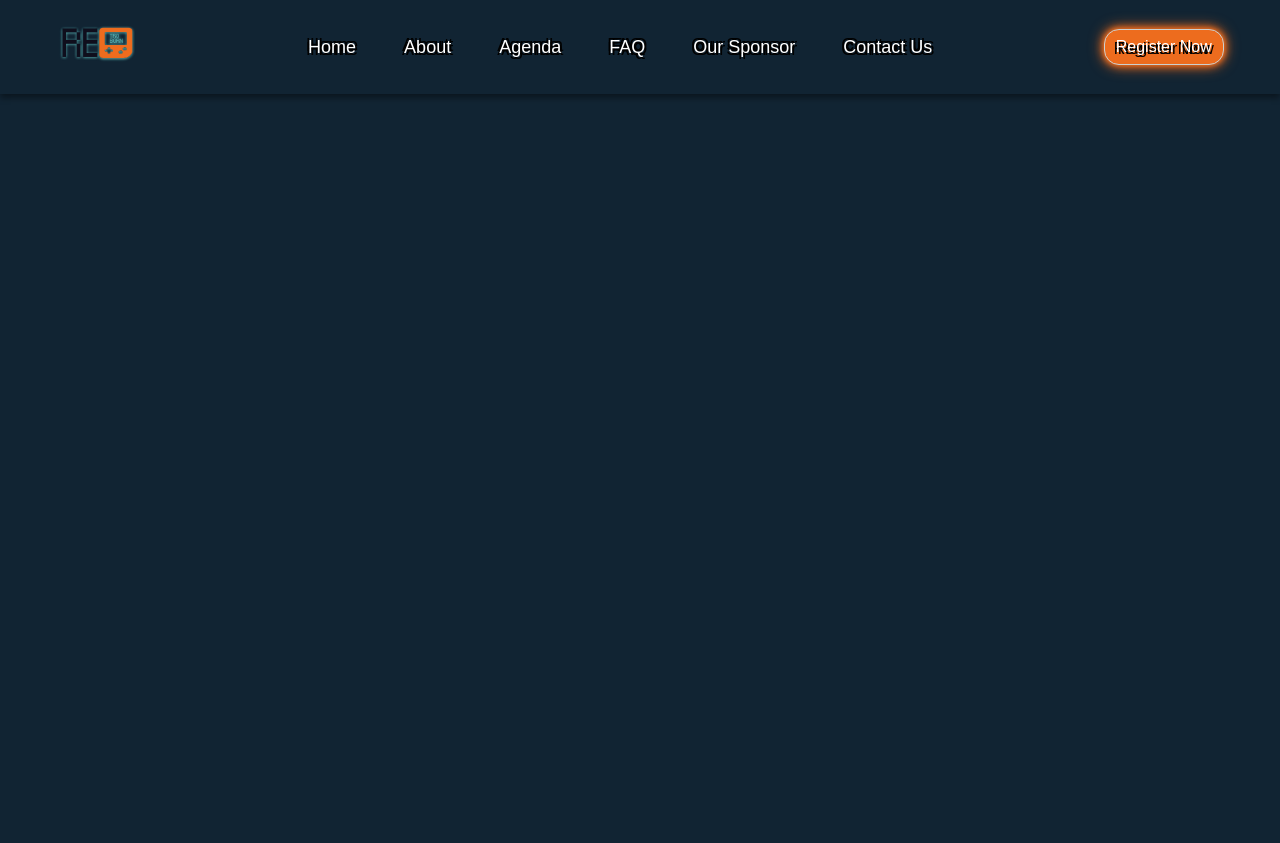
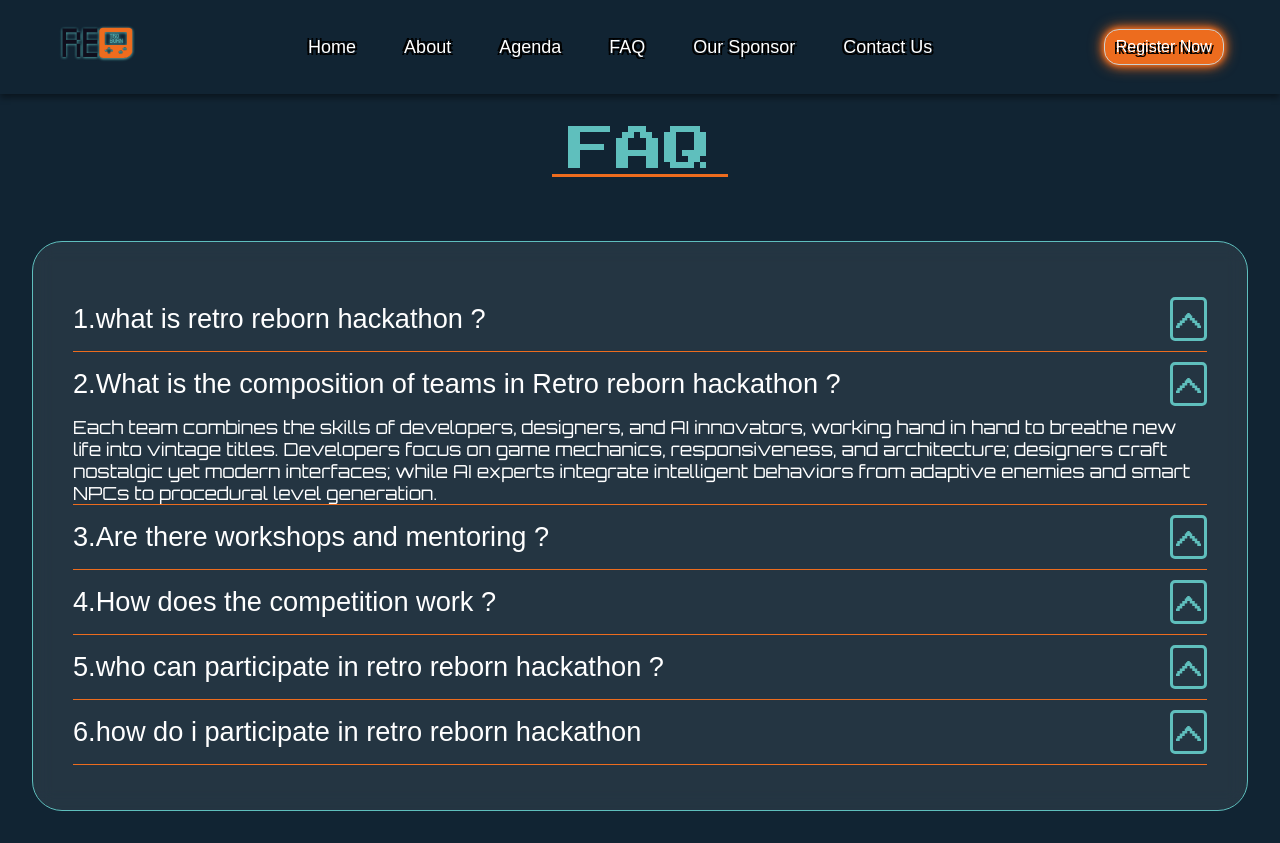
Before and after one commit to imeneabada/ESMS-projet-, a plain HTML site: page index.html in a window 1280 px wide. Before the commit the page ends 800 px from the top, so only its background shows below. Drawn offline with Linux system fonts and the light colour scheme; a web font is replaced by a local one.

Commit message:
adding faq section

```diff
--- a/index.html
+++ b/index.html
@@ -7,6 +7,12 @@
     <link rel="preconnect" href="https://fonts.googleapis.com">
     <link rel="preconnect" href="https://fonts.gstatic.com" crossorigin>
     <link href="https://fonts.googleapis.com/css2?family=Bebas+Neue&family=Jersey+20&family=Poppins:ital,wght@0,100;0,200;0,300;0,400;0,500;0,600;0,700;0,800;0,900;1,100;1,200;1,300;1,400;1,500;1,600;1,700;1,800;1,900&display=swap" rel="stylesheet">
+    <link rel="preconnect" href="https://fonts.googleapis.com">
+    <link rel="preconnect" href="https://fonts.gstatic.com" crossorigin>
+    <link href="https://fonts.googleapis.com/css2?family=Bebas+Neue&family=Jersey+20&family=Orbitron:wght@400..900&family=Poppins:ital,wght@0,100;0,200;0,300;0,400;0,500;0,600;0,700;0,800;0,900;1,100;1,200;1,300;1,400;1,500;1,600;1,700;1,800;1,900&display=swap" rel="stylesheet">
+    <link rel="preconnect" href="https://fonts.googleapis.com">
+    <link rel="preconnect" href="https://fonts.gstatic.com" crossorigin>
+    <link href="https://fonts.googleapis.com/css2?family=Bebas+Neue&family=Jersey+20&family=Orbitron:wght@400..900&family=Poppins:ital,wght@0,100;0,200;0,300;0,400;0,500;0,600;0,700;0,800;0,900;1,100;1,200;1,300;1,400;1,500;1,600;1,700;1,800;1,900&family=Press+Start+2P&display=swap" rel="stylesheet">
     <title>Document</title>
 </head>
 <body>
@@ -17,7 +23,7 @@
                 <li><a href="#">Home</a></li>
                 <li><a href="#">About</a></li>
                 <li><a href="#">Agenda</a></li>
-                <li><a href="#">FAQ</a></li>
+                <li><a href="#faq">FAQ</a></li>
                 <li><a href="#">Our Sponsor</a></li>
                 <li><a href="#">Contact Us</a></li>
             </ul>
@@ -25,11 +31,93 @@
         </nav>
      </header>
 
+     <!-- ================= Hero section ================= -->
 
-     <!-- Continue Here -->
+
+     <!-- ================= About section ================= -->
+
+
+
+     <!-- ================= Agenda section ================= -->
 
 
 
 
+
+     <!-- ================= FAQ section =================  -->
+     <section id="faq">
+        <div class="faq-title">
+            <p>FAQ</p>
+        </div>
+        <div class="faq-container">
+            <div class="qstn 1">
+                <div class="question">
+                <p class="qst">1.what is retro reborn hackathon ?</p>
+                <div class="reveal">
+                    <img src="images/Vector.png">
+                </div>
+                </div>
+                <p class="answer"></p>
+
+            </div>
+            <div class="qstn 2">
+                <div class="question">
+                <p class="qst">2.What is the composition of teams  in Retro reborn hackathon ?</p>
+                <div class="reveal">
+                    <img src="images/Vector.png">
+                </div>
+                </div>
+                <p class="answer active">Each team combines the skills of developers, designers, and AI innovators, working hand in hand to breathe new life into vintage titles. Developers focus on game mechanics, responsiveness, and architecture; designers craft nostalgic yet modern interfaces; while AI experts integrate intelligent behaviors from adaptive enemies and smart NPCs to procedural level generation.</p>
+            </div>
+            <div class="qstn 3">
+                <div class="question">
+                <p class="qst">3.Are there workshops and mentoring ?</p>
+                <div class="reveal">
+                    <img src="images/Vector.png">
+                </div>
+                </div>
+                <p class="answer"></p>
+            </div>
+            <div class="qstn 4">
+                <div class="question">
+                <p class="qst">4.How does the competition work ?</p>
+                <div class="reveal">
+                    <img src="images/Vector.png">
+                </div>
+                </div>
+                <p class="answer"></p>
+            </div>
+            <div class="qstn 5">
+                <div class="question">
+                <p class="qst">5.who can participate in retro reborn hackathon ?</p>
+                <div class="reveal">
+                    <img src="images/Vector.png">
+                </div>
+                </div>
+                <p class="answer"></p>
+            </div>
+            <div class="qstn 6">
+                <div class="question">
+                <p class="qst">6.how do i participate in retro reborn hackathon</p>
+                <div class="reveal">
+                    <img src="images/Vector.png">
+                </div>
+                </div>
+                <p class="answer"></p>
+            </div>
+
+        </div>
+     </section>
+     <!-- ================= Sponsors section ================= -->
+
+
+
+     <!-- ================= Contact Us section section ================= -->
+
+
+
+
+
+     <script src="script.js"></script>
 </body>
 </html>
--- a/script.js
+++ b/script.js
@@ -0,0 +1,34 @@
+/* ================= Agenda script =================*/
+
+
+
+
+
+
+
+
+
+
+
+/* ================= FAQ script ================= */
+const faqItems = document.querySelectorAll('.qstn');
+
+
+faqItems.forEach(item => {
+    const question = item.querySelector('.question');
+    const answer   = item.querySelector('.answer');
+    const icon     = item.querySelector('.reveal img');
+
+    question.addEventListener('click', () => {
+
+        faqItems.forEach(other => {
+            if (other !== item) {
+                other.querySelector('.answer').classList.remove('active');
+                other.querySelector('.reveal img').classList.remove('rotate');
+            }
+        });
+
+        answer.classList.toggle('active');
+        icon.classList.toggle('rotate');
+    });
+});
--- a/styles.css
+++ b/styles.css
@@ -7,6 +7,7 @@ body{
     background-color: #112433;
     font-family: "Jersey 20",sans-serif;
 }
+/* header styling */
 header{
     box-shadow: 0 4px 6px rgba(0, 0, 0, 0.4);
 }
@@ -75,3 +76,86 @@ nav ul li a:hover{
     0 0 20px #ED6C1E,
     0 0 30px #ED6C1E;
 }
+
+
+/* hero styling */
+
+
+
+/* about styling */
+
+
+
+
+/* agenda styling */
+
+
+
+
+/* faq styling */
+
+
+#faq{
+    display: flex;
+    flex-direction: column;
+    color: white;
+    gap: 4rem;
+    padding: 2rem 0;
+}
+.faq-title{
+    align-self: center;
+    font-size: 48px;
+    color: #5FBFBD;
+    padding: 0 1rem;
+    border-bottom: 3px solid #ED6C1E;
+    font-family: 'Press Start 2p',sans-serif;
+}
+.faq-container{
+    font-size: 1.7rem;
+    margin: 0 2rem;
+    background: rgba(204, 208, 207, 0.1);
+    backdrop-filter: blur(10px);
+    border-radius: 30px;
+    padding: 45px 40px;
+    border: 1px solid #5FBFBD;
+}
+.qstn{
+    border-bottom: 1.5px solid #ED6C1E;
+}
+.question{
+    display: flex;
+    justify-content: space-between;
+    align-items: center;
+}
+.qst{
+    padding: 1rem 0;
+}
+.answer{
+    max-height: 0;
+    overflow: hidden;
+    transition: max-height 0.4s ease;
+    font-family: 'Orbitron',sans-serif;
+    font-size: 18px;
+}
+.answer.active {
+    max-height: 500px;
+}
+
+.reveal{
+    border: 3px solid #5FBFBD;
+    display: inline-block;
+    padding: 3px;
+    border-radius: 5px;
+}
+.reveal img {
+    transition: transform 0.3s ease;
+}
+
+.reveal img.rotate {
+    transform: rotate(180deg);
+}
+
+
+/* sponsors styling */
+
+/* Contact Us styling */
```
Also changed, not shown: images/Vector.png (added).
